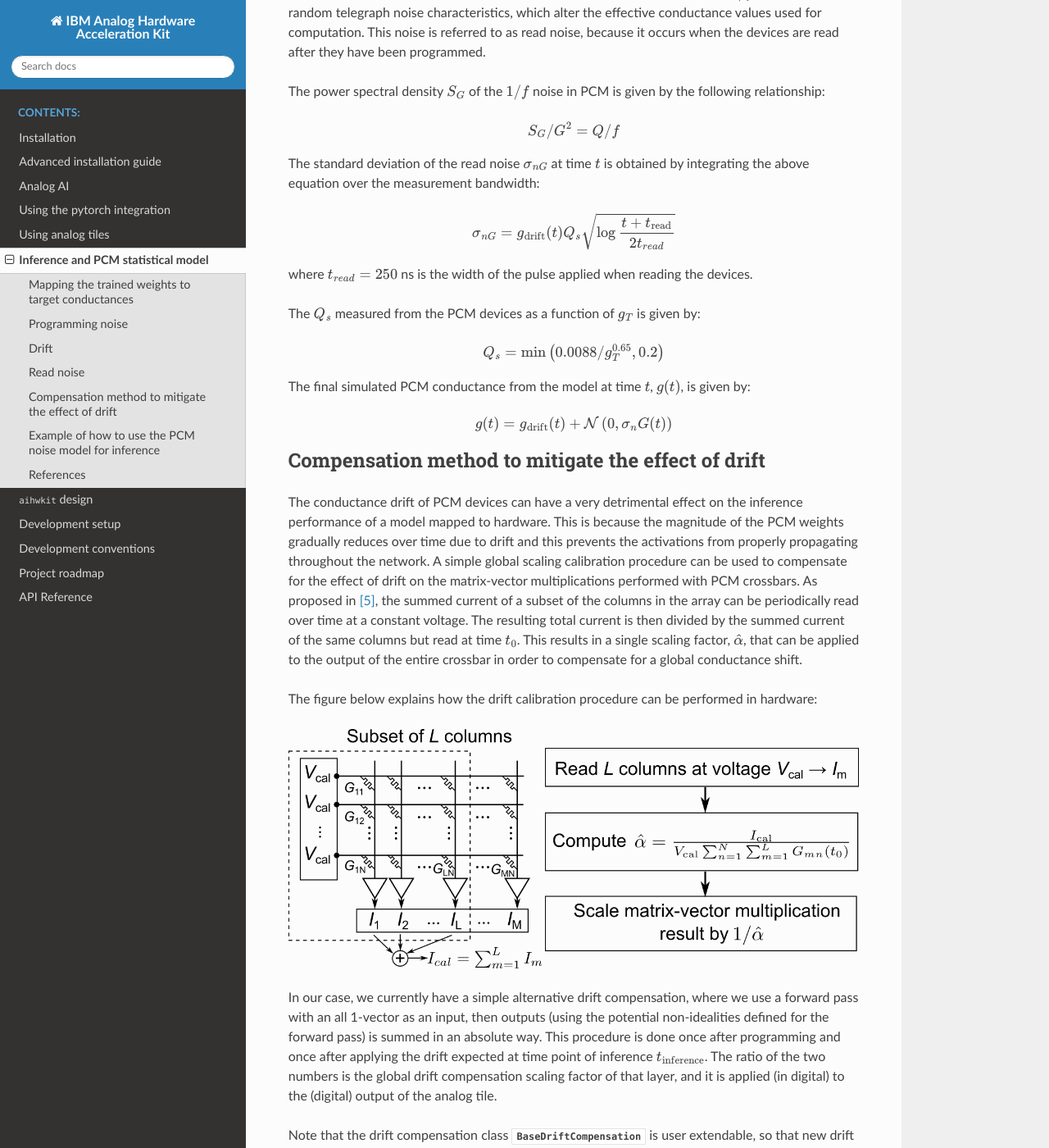
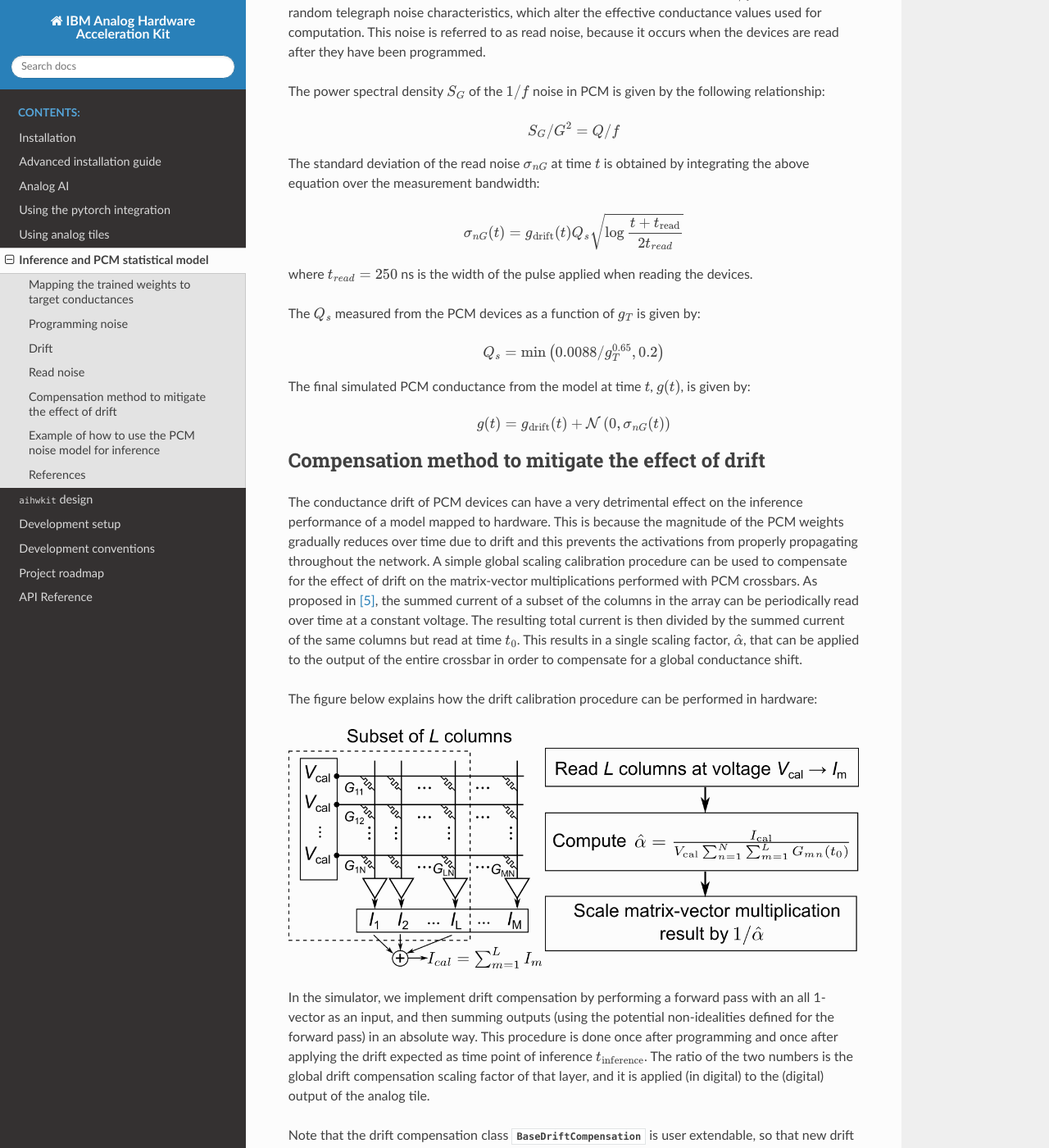
Before and after one commit to IBM/aihwkit, a Sphinx documentation site: the page built from docs/source/pcm_inference.rst, in a window 1280 px wide and 1400 px high, scrolled down 3387 px. Shown: the whole window at 82% size. Built offline with Sphinx 7.4.7 and the Read the Docs theme 2.0.0, drawn with Linux system fonts in a browser that asks for light colours; some of the changed text lies outside the part shown.

Commit message:
Documentation fixes for pcm_inference.rst (#38)
Correct equations, sentence and link in the PCM inference Sphinx
documentation.

Co-authored-by: Manuel Le Gallo-Bourdeau <anu@zurich.ibm.com>

Co-authored-by: Manuel Le Gallo-Bourdeau <anu@zurich.ibm.com>

```diff
--- a/docs/source/pcm_inference.rst
+++ b/docs/source/pcm_inference.rst
@@ -109,8 +109,8 @@
    :nowrap:
 
    \begin{eqnarray*}
-   \mu_\nu &=& \min\left(\max\left(-0.0155 \log g_T + 0.0244, 0.049\right), 0.1\right)\\
-   \sigma_\nu &=& \min\left(\max\left(-0.0125 \log g_T - 0.0059,
+   \mu_\nu &=& \min\left(\max\left(-0.0155 \log (g_T) + 0.0244, 0.049\right), 0.1\right)\\
+   \sigma_\nu &=& \min\left(\max\left(-0.0125 \log (g_T) - 0.0059,
    0.008\right), 0.045\right)\\
    \end{eqnarray*}
 
@@ -142,7 +142,7 @@
 
 .. math::
 
-    σ_{nG} = g_\text{drift}(t)  Q_s  \sqrt{\log\frac{t+t_\text{read}}{2 t_{read}}}
+    σ_{nG}(t) = g_\text{drift}(t)  Q_s  \sqrt{\log\frac{t+t_\text{read}}{2 t_{read}}}
 
 where :math:`t_{read} = 250` ns is the width of the pulse applied when reading
 the devices.
@@ -159,7 +159,7 @@
 
 .. math::
 
-    g(t)= g_\text{drift} (t)+ {\cal N}\left(0, \sigma_nG (t)\right)
+    g(t)= g_\text{drift} (t)+ {\cal N}\left(0, \sigma_{nG} (t)\right)
 
 Compensation method to mitigate the effect of drift
 ---------------------------------------------------
@@ -184,15 +184,13 @@
 .. image:: ../img/pcm_compensation.png
    :alt:
 
-In our case, we currently have a simple alternative drift
-compensation, where we use a forward pass with an all 1-vector as an
-input, then outputs (using the potential non-idealities defined for
-the forward pass) is summed in an absolute way. This procedure is done
-once after programming and once after applying the drift expected at
-time point of inference :math:`t_\text{inference}`. The ratio of the
-two numbers is the global drift compensation scaling factor of that
-layer, and it is applied (in digital) to the (digital) output of the
-analog tile.
+In the simulator, we implement drift compensation by performing a forward pass
+with an all 1-vector as an input, and then summing outputs (using the potential
+non-idealities defined for the forward pass) in an absolute way.
+This procedure is done once after programming and once after applying the drift
+expected as time point of inference :math:`t_\text{inference}`. The ratio of the
+two numbers is the global drift compensation scaling factor of that layer, and
+it is applied (in digital) to the (digital) output of the analog tile.
 
 Note that the drift compensation class
 :class:`~aihwkit.simulator.noise_models.BaseDriftCompensation` is user
```
Also changed, not shown: other parts of docs/source/pcm_inference.rst (+1 -1 lines).
